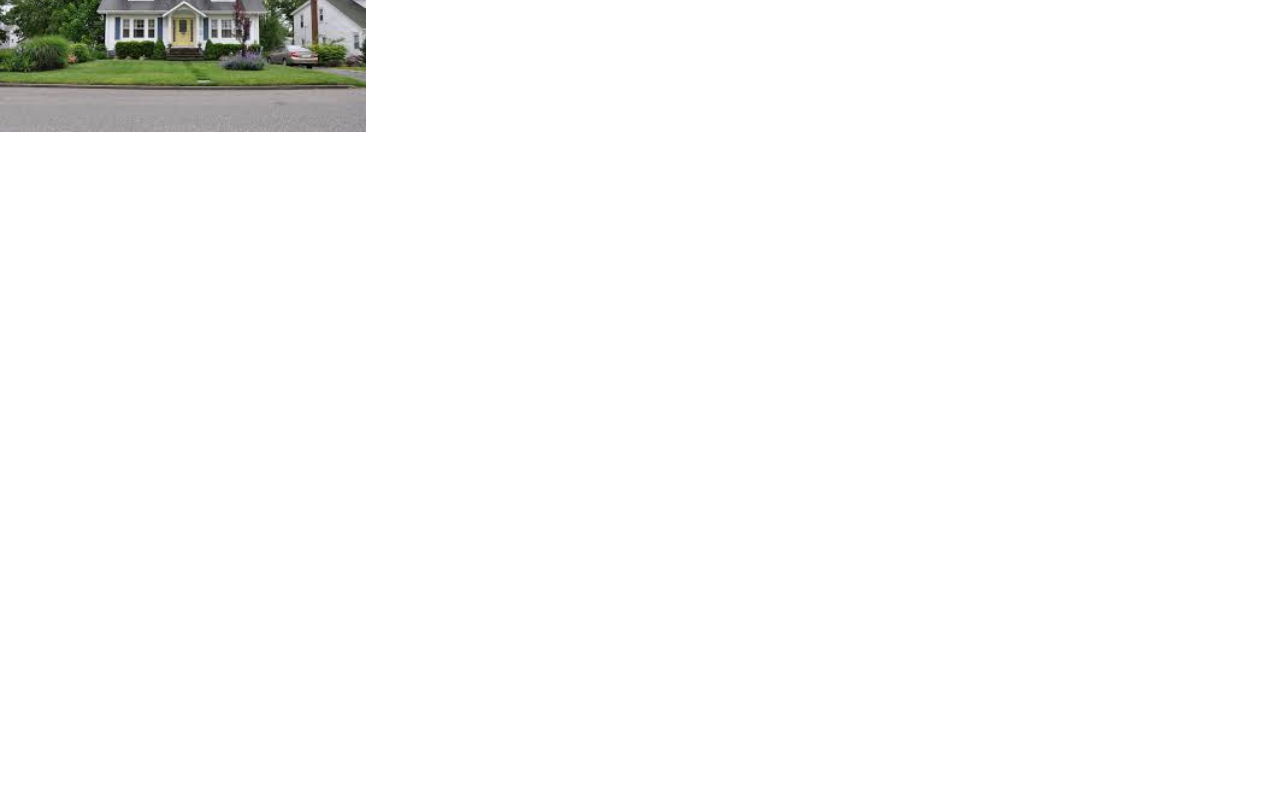
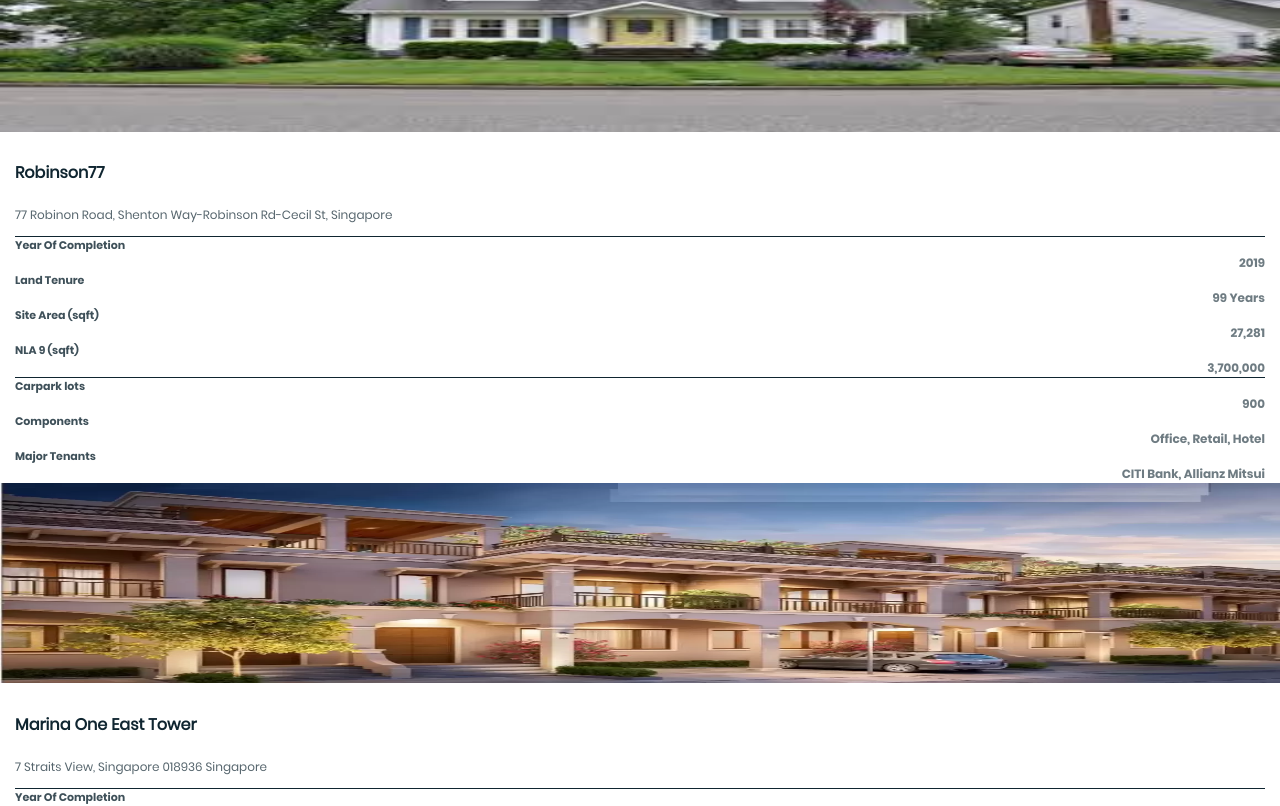
Before and after one commit to JahanzebNaqvi/VirgateProject, a React (Create React App) app in the folder src/: page / in a window 1280 px wide. Shown: the part 780-1586 px from the top of the page. Before the commit the page ends 949 px from the top, so only its background shows below. Built offline with nearby package versions, Linux system fonts and the light colour scheme; the HTML template or start-up script is replaced by a standard one.

Commit message:
Completed Deal Content Div

```diff
--- a/src/App.css
+++ b/src/App.css
@@ -71,6 +71,9 @@ body{
 .DarkNavy{
     color: #0f2530;
 }
+.poppins-bold{
+  font-family:Poppins-Regular ;
+}
 .WhiteLine{
     background-color: white;
     /* width: 60px; */
@@ -135,10 +138,44 @@ body{
     height: 4px;
     margin-left: 20px;
   }
+  .DealNavyLine{
+    background-color: #0f2530;
+    height: 1px;
+  }
+  .DealContentCard{
+    padding-left: 15px;
+    padding-right: 15px;
+  }
   .DealContent{
     margin-top: 30px;
     margin-bottom: 30px;
   }
   .DealsImage{
     height: 200px;
+    width: 100%;
   }
+  .DealTitle{
+    margin-top: 15px;
+  }
+
+  .DealAddress{
+    margin-top: 1px;
+    opacity: 0.7;
+    font-size: 12px;
+  }
+  .Attribute{
+    padding-left: 0px !important;
+    padding-right: 0px !important;
+  }
+  .AttributeName{
+    font-size: 11px;
+    font-family: poppins-bold;
+    text-align: left;
+    opacity: 0.8;
+  }
+  .AttributeValue{
+    font-size: 12px;
+    font-family: poppins-bold;
+    text-align: right;
+    opacity: 0.6;
+  }
--- a/src/MainContent/DealsContent.js
+++ b/src/MainContent/DealsContent.js
@@ -5,15 +5,85 @@ import Row from 'react-bootstrap/Row';
 import Col from 'react-bootstrap/Col';
 
 import { FontAwesomeIcon } from "@fortawesome/react-fontawesome";
-import image1 from '../Images/bunglow1.jpg'
+
 class DealsContent extends React.Component {
     render() {
+        const {image, title, address,YearOfCompletion,LandTenure,SiteArea,NLA9,Carparklots,Components,MajorTenants } = this.props;
         return (
-            <Container className="">
+            <Container className="card DarkNavy poppins-bold">
                 <Row>
-                    <img src={image1} className="DealsImage"/>
+                    <img src={image} className="DealsImage" />
                 </Row>
-                <Row>
+                <Row className="DealContentCard">
+                    <Col md="12">
+                    <Row className="DealTitle">
+                        <h4>{title}</h4>
+                    </Row>
+                    <Row className="DealAddress">
+                        <p>{address}</p>
+                    </Row>
+                    <Row className="DealNavyLine">
+                    </Row>
+                    <Row className="Attribute">
+                        <Col md="6" className="AttributeName">
+                       <label>Year Of Completion</label>
+                       </Col>
+                       <Col md="6" className="AttributeValue">
+                       <label>{YearOfCompletion}</label>
+                       </Col>
+                    </Row>
+                    <Row className="Attribute">
+                        <Col md="6" className="AttributeName">
+                       <label>Land Tenure</label>
+                       </Col>
+                       <Col md="6" className="AttributeValue">
+                       <label>{LandTenure}</label>
+                       </Col>
+                    </Row>
+                    <Row className="Attribute">
+                        <Col md="6" className="AttributeName">
+                       <label>Site Area (sqft)</label>
+                       </Col>
+                       <Col md="6" className="AttributeValue">
+                       <label>{SiteArea}</label>
+                       </Col>
+                    </Row>
+                    <Row className="Attribute">
+                        <Col md="6" className="AttributeName">
+                       <label>NLA 9 (sqft)</label>
+                       </Col>
+                       <Col md="6" className="AttributeValue">
+                       <label>{NLA9}</label>
+                       </Col>
+                    </Row>
+                    <Row className="DealNavyLine">
+                    </Row>
+                    <Row className="Attribute">
+                        <Col md="6" className="AttributeName">
+                       <label>Carpark lots </label>
+                       </Col>
+                       <Col md="6" className="AttributeValue">
+                       <label>{Carparklots}</label>
+                       </Col>
+                    </Row>
+                    <Row className="Attribute">
+                        <Col md="6" className="AttributeName">
+                       <label>Components </label>
+                       </Col>
+                       <Col md="6" className="AttributeValue">
+                       <label>{Components}</label>
+                       </Col>
+                    </Row>
+                    <Row className="Attribute">
+                        <Col md="6" className="AttributeName">
+                       <label>Major Tenants</label>
+                       </Col>
+                       <Col md="6" className="AttributeValue">
+                       <label>{MajorTenants}</label>
+                       </Col>
+                    </Row>
+
+                    </Col>
                 </Row>
             </Container>
         )
--- a/src/MainContent/index.js
+++ b/src/MainContent/index.js
@@ -5,6 +5,9 @@ import Row from 'react-bootstrap/Row';
 import Col from 'react-bootstrap/Col';
 import DealContent from './DealsContent';
 import { FontAwesomeIcon } from "@fortawesome/react-fontawesome";
+import image1 from '../Images/bunglow1.jpg'
+import image3 from '../Images/bunglow2.jpg'
+import image2 from '../Images/bunglow3.jpg'
 
 class MainContent extends React.Component {
     render() {
@@ -23,11 +26,46 @@ class MainContent extends React.Component {
                 </Row>
                 <Row className="DealContent">
                     <Col md="4">
-                        <DealContent />
+                        <DealContent
+                            image={image1}
+                            title="Robinson77"
+                            address="77 Robinon Road, Shenton Way-Robinson Rd-Cecil St, Singapore"
+                            YearOfCompletion="2019"
+                            LandTenure="99 Years"
+                            SiteArea="27,281"
+                            NLA9="3,700,000"
+                            Carparklots="900"
+                            Components="Office, Retail, Hotel"
+                            MajorTenants="CITI Bank, Allianz Mitsui"
+                        />
                     </Col>
                     <Col md="4">
+                        <DealContent
+                            image={image2}
+                            title="Marina One East Tower"
+                            address="7 Straits View, Singapore 018936 Singapore"
+                            YearOfCompletion="2019"
+                            LandTenure="99 Years"
+                            SiteArea="27,281"
+                            NLA9="3,700,000"
+                            Carparklots="900"
+                            Components="Office, Retail, Hotel"
+                            MajorTenants="CITI Bank, Allianz Mitsui"
+                        />
                     </Col>
                     <Col md="4">
+                        <DealContent
+                            image={image3}
+                            title="Mapletree Business City"
+                            address="10 Pasir Panjang Rd, 117438 Singapore"
+                            YearOfCompletion="2019"
+                            LandTenure="99 Years"
+                            SiteArea="27,281"
+                            NLA9="3,700,000"
+                            Carparklots="900"
+                            Components="Office, Retail, Hotel"
+                            MajorTenants="CITI Bank, Allianz Mitsui"
+                        />
 
                     </Col>
                 </Row>
```
